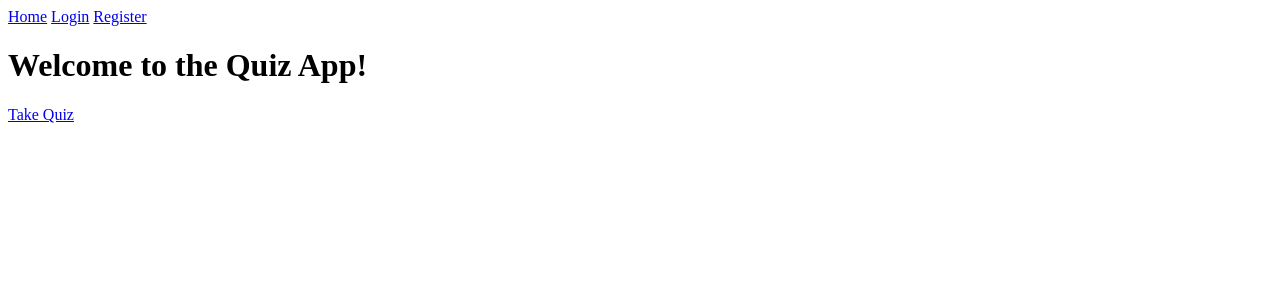
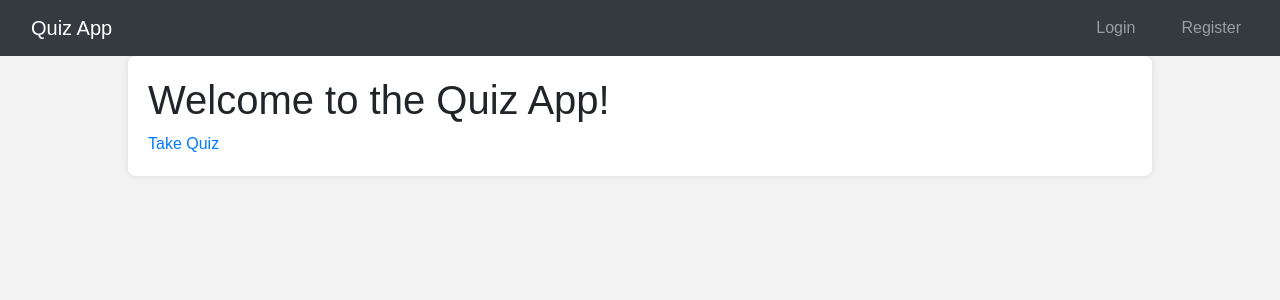
Before and after one commit to RedaMjibel/Quiz-app, a Flask app: page / in a window 1280 px wide. Shown: the top 300 px of the page. Run offline with Flask 3, Linux system fonts and the light colour scheme; some libraries are stand-ins or nearby versions.

Commit message:
the app styles and enhanced

```diff
--- a/quiz-app/app/routes.py
+++ b/quiz-app/app/routes.py
@@ -1,3 +1,4 @@
+import random
 from flask import Blueprint, render_template, redirect, url_for, flash, request
 from flask_login import current_user, login_user, logout_user, login_required
 from app import db
@@ -47,15 +48,18 @@ def logout():
 @login_required
 def quiz(quiz_id):
     quiz = Quiz.query.get_or_404(quiz_id)
+    questions = quiz.questions
+    num_questions = min(len(questions), 10)  # Adjust number of questions to sample
+    selected_questions = random.sample(questions, num_questions)  # Select random questions
     if request.method == 'POST':
         score = 0
-        for question in quiz.questions:
+        for question in selected_questions:
             user_answer = request.form.get(str(question.id))
             if user_answer == question.correct_answer:
                 score += 1
         result = QuizResult(score=score, user_id=current_user.id, quiz_id=quiz.id)
         db.session.add(result)
         db.session.commit()
-        flash(f'You scored {score} out of {len(quiz.questions)}', 'success')
+        flash(f'You scored {score} out of {num_questions}', 'success')
         return redirect(url_for('main.index'))
-    return render_template('quiz.html', quiz=quiz)
+    return render_template('quiz.html', quiz=quiz, questions=selected_questions)
--- a/quiz-app/app/static/css/style.css
+++ b/quiz-app/app/static/css/style.css
@@ -0,0 +1,137 @@
+/* General styles */
+body {
+    font-family: Arial, sans-serif;
+    background-color: #f4f4f4;
+    margin: 0;
+    padding: 0;
+}
+
+.container {
+    width: 80%;
+    margin: 0 auto;
+    padding: 20px;
+    background: #fff;
+    box-shadow: 0 0 10px rgba(0, 0, 0, 0.1);
+    border-radius: 8px;
+}
+
+/* Navigation styles */
+nav {
+    background: #333;
+    color: #fff;
+    padding: 10px 0;
+    text-align: center;
+}
+
+nav a {
+    color: #fff;
+    text-decoration: none;
+    margin: 0 15px;
+}
+
+nav a:hover {
+    text-decoration: underline;
+}
+
+/* Form styles */
+form {
+    margin: 20px 0;
+}
+
+form div {
+    margin-bottom: 10px;
+}
+
+form label {
+    display: block;
+    margin-bottom: 5px;
+}
+
+form input[type="text"],
+form input[type="password"],
+form input[type="email"],
+form input[type="submit"] {
+    width: 100%;
+    padding: 8px;
+    box-sizing: border-box;
+}
+
+form input[type="submit"] {
+    background: #333;
+    color: #fff;
+    border: none;
+    cursor: pointer;
+}
+
+form input[type="submit"]:hover {
+    background: #555;
+}
+
+/* Quiz styles */
+.quiz {
+    margin-top: 20px;
+}
+
+.quiz p {
+    font-size: 18px;
+}
+
+.quiz div {
+    margin-bottom: 10px;
+}
+
+.quiz label {
+    display: block;
+    margin: 5px 0;
+}
+
+/* Alert styles */
+.alert {
+    padding: 15px;
+    margin-bottom: 20px;
+    border: 1px solid transparent;
+    border-radius: 4px;
+}
+
+.alert-success {
+    color: #155724;
+    background-color: #d4edda;
+    border-color: #c3e6cb;
+}
+
+.alert-danger {
+    color: #721c24;
+    background-color: #f8d7da;
+    border-color: #f5c6cb;
+}
+
+/* Custom styles for the quiz page */
+.card-header {
+    background-color: #f8f9fa;
+}
+
+.card-body {
+    background-color: #ffffff;
+}
+
+.form-check-input {
+    margin-right: 10px;
+}
+
+.btn-primary {
+    background-color: #007bff;
+    border-color: #007bff;
+}
+
+.btn-primary:hover {
+    background-color: #0056b3;
+    border-color: #0056b3;
+}
+
+.alert-dismissible .close {
+    position: absolute;
+    top: 0;
+    right: 0;
+    padding: 1.25rem 1rem;
+    color: inherit;
+}
--- a/quiz-app/app/templates/base.html
+++ b/quiz-app/app/templates/base.html
@@ -3,28 +3,49 @@
 <head>
     <meta charset="UTF-8">
     <meta name="viewport" content="width=device-width, initial-scale=1.0">
+    <link href="https://stackpath.bootstrapcdn.com/bootstrap/4.5.2/css/bootstrap.min.css" rel="stylesheet">
     <link href="{{ url_for('static', filename='css/style.css') }}" rel="stylesheet">
     <title>Quiz App</title>
 </head>
 <body>
-    <nav>
-        <a href="{{ url_for('main.index') }}">Home</a>
+    <nav class="navbar navbar-expand-lg navbar-dark bg-dark">
+        <a class="navbar-brand" href="{{ url_for('main.index') }}">Quiz App</a>
+        <div class="collapse navbar-collapse">
+            <ul class="navbar-nav ml-auto">
                 {% if current_user.is_authenticated %}
-            <a href="{{ url_for('main.logout') }}">Logout</a>
+                <li class="nav-item">
+                    <a class="nav-link" href="{{ url_for('main.logout') }}">Logout</a>
+                </li>
                 {% else %}
-            <a href="{{ url_for('main.login') }}">Login</a>
-            <a href="{{ url_for('main.register') }}">Register</a>
+                <li class="nav-item">
+                    <a class="nav-link" href="{{ url_for('main.login') }}">Login</a>
+                </li>
+                <li class="nav-item">
+                    <a class="nav-link" href="{{ url_for('main.register') }}">Register</a>
+                </li>
                 {% endif %}
+            </ul>
+        </div>
     </nav>
     <div class="container">
         {% with messages = get_flashed_messages(with_categories=true) %}
         {% if messages %}
+        <div class="mt-3">
             {% for category, message in messages %}
-                    <div class="alert alert-{{ category }}">{{ message }}</div>
+            <div class="alert alert-{{ category }} alert-dismissible fade show" role="alert">
+                {{ message }}
+                <button type="button" class="close" data-dismiss="alert" aria-label="Close">
+                    <span aria-hidden="true">&times;</span>
+                </button>
+            </div>
             {% endfor %}
+        </div>
         {% endif %}
         {% endwith %}
         {% block content %}{% endblock %}
     </div>
+    <script src="https://code.jquery.com/jquery-3.5.1.slim.min.js"></script>
+    <script src="https://cdn.jsdelivr.net/npm/@popperjs/core@2.5.3/dist/umd/popper.min.js"></script>
+    <script src="https://stackpath.bootstrapcdn.com/bootstrap/4.5.2/js/bootstrap.min.js"></script>
 </body>
 </html>
```
Also changed, not shown: quiz-app/add_questions.py (added, +45 -0 lines), quiz-app/app/__init__.py (+14 -2 lines), quiz-app/app/templates/quiz.html (+17 -9 lines), quiz-app/instance/site.db. Lines whose indentation alone changed are shown as unchanged.
